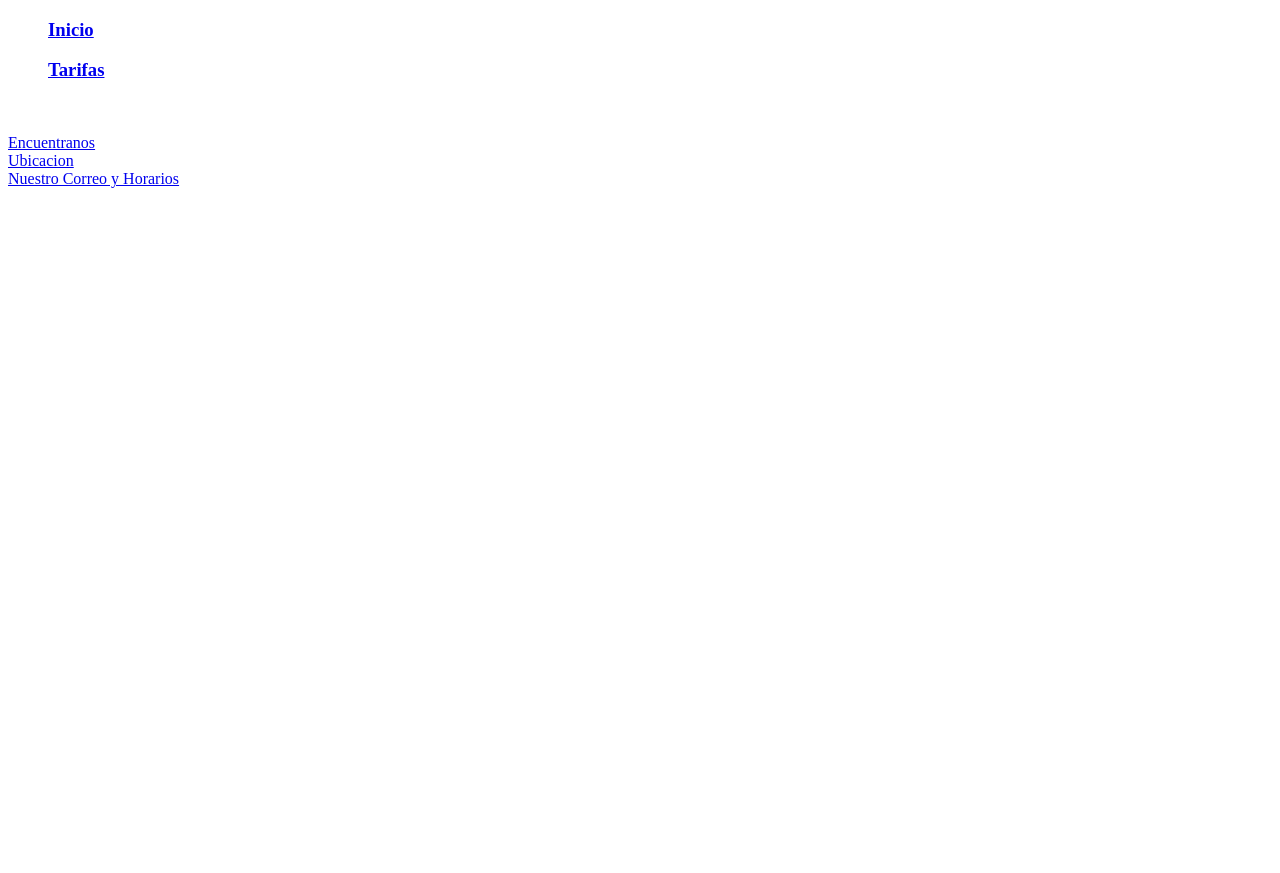
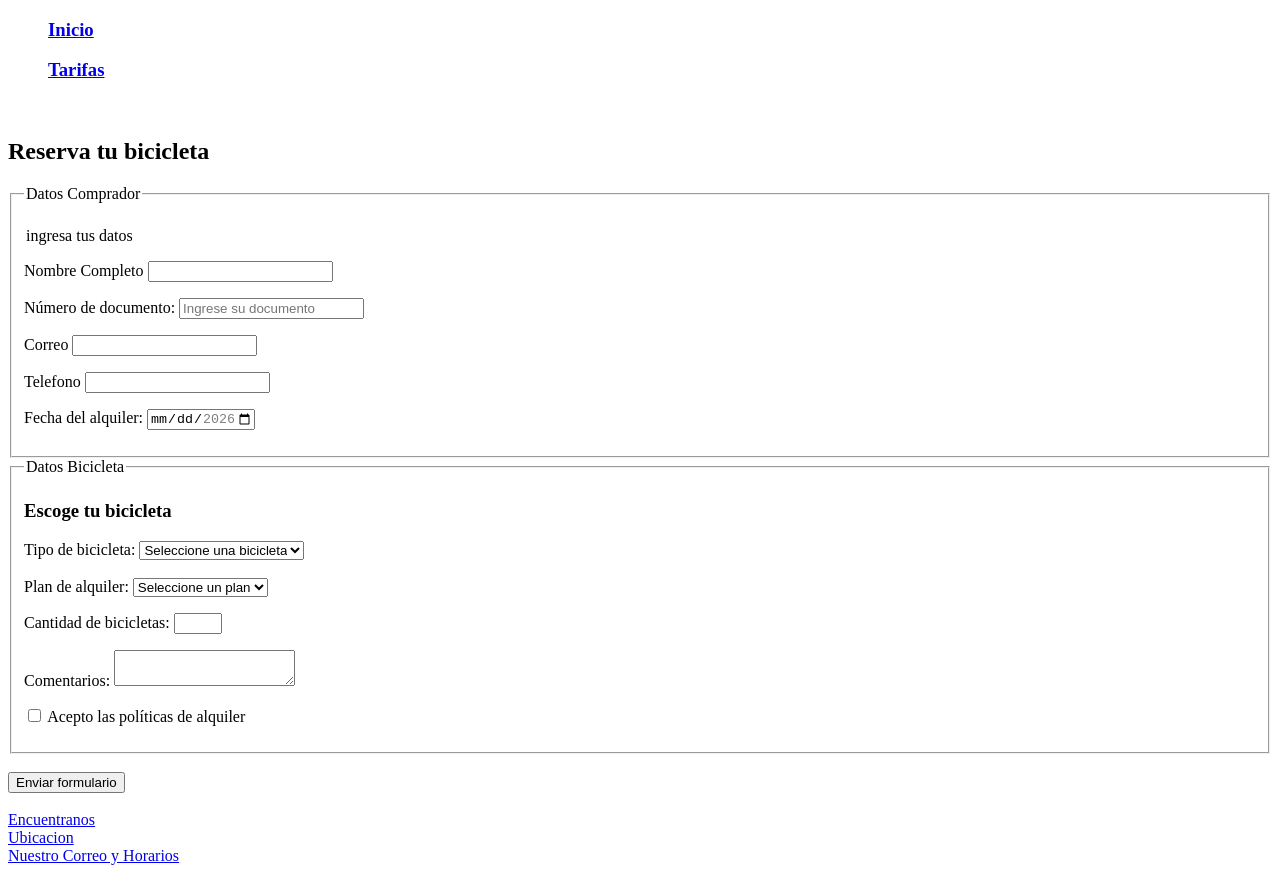
Before and after one commit to NilsonVelasco1802/Rueda-Libre, a plain HTML site: page pages/reservas.html in a window 1280 px wide. Before the commit the page ends 800 px from the top, so only its background shows below. Drawn offline with Linux system fonts and the light colour scheme.

Commit message:
se crea formulario a base de las reglas del cliente en recevas.html

```diff
--- a/pages/reservas.html
+++ b/pages/reservas.html
@@ -4,6 +4,7 @@
     <meta charset="UTF-8">
     <meta name="viewport" content="width=device-width, initial-scale=1.0">
     <title>Reservas</title>
+
 </head>
 <body>
     <menu>
@@ -16,11 +17,119 @@
     </a>
 </menu>
 
+<section>
+    <form action="#" method="post">
+        <h1>Reserva tu bicicleta</h1>
+
+        <fieldset>
+            <legend>Datos Comprador</legend>
+            <br>
+            <legend>ingresa tus datos</legend>
+            <p>
+                <label for="nombre">Nombre Completo</label>
+                <input type="text" id="nombre" name="nombre" required minlength="3">
+            </p>
+            <label for="documento">Número de documento:</label>
+            <input
+                type="text"
+                id="documento"
+                name="documento"
+                inputmode="numeric"
+                pattern="[0-9]{6,10}"
+                minlength="6"
+                maxlength="10"
+                oninput="this.value = this.value.replace(/[^0-9]/g, '')"
+                placeholder="Ingrese su documento"
+                required>
+            <p>
+                <label for="correo">Correo</label>
+                <input type="email" id="correo" name="correo">
+            </p>
+            <p>
+                <label for="telefono">Telefono</label>
+                <input type="tel" id="telefono" name="telefono" required pattern="[0-9],{10}"
+                title="Escibre almenos 10 numeros">
+            </p>
+            <p>
+                <label for="fecha">Fecha del alquiler:</label>
+
+                <input
+                    type="date"
+                    id="fecha"
+                    name="fecha"
+                    min="2026-11-01"
+                    max="2026-12-31"
+                    required>
+            </p>
+        </fieldset>
+
+        <fieldset>
+            <legend>Datos Bicicleta</legend>
+            <h3>Escoge tu bicicleta</h3>
+
+            <p>
+                <label for="bicicleta">Tipo de bicicleta:</label>
+                <select id="bicicleta" name="bicicleta" required>
+                    <option value="" disabled selected>Seleccione una bicicleta</option>
+                    <option value="montaña">Montaña</option>
+                    <option value="ruta">Ruta</option>
+                    <option value="urbana">Urbana</option>
+                    <option value="electrica">Eléctrica</option>
+                </select>
+                <br><br>
+
+                <label for="plan">Plan de alquiler:</label>
+                <select id="plan" name="plan" required>
+                    <option value="" disabled selected>Seleccione un plan</option>
+                    <option value="hora">Por horas</option>
+                    <option value="dia">Por día</option>
+                    <option value="semana">Por semana</option>
+                </select>
+            </p>
+            <p>
+                <label for="cantidad">Cantidad de bicicletas:</label>
+                <input
+                    type="number"
+                    id="cantidad"
+                    name="cantidad"
+                    min="1"
+                    max="6"
+                    step="1"
+                    required>
+            </p>
+            <p>
+                <label for="comentarios">Comentarios:</label>
+                <textarea
+                    id="comentarios"
+                    name="comentarios"
+                    maxlength="300"
+                    placeholder="Escriba sus comentarios (opcional)">
+                </textarea>
+            </p>
+
+            <p>
+                <input
+                    type="checkbox"
+                    id="politicas"
+                    name="politicas"
+                    value="aceptadas"
+                    required>
+
+                <label for="politicas">Acepto las políticas de alquiler</label>
+            </p>
+
+        </fieldset>
+        <br>
+        <button type="submit">Enviar formulario</button>
+    </form>
+</section>
+<br>
 <footer>
         <a href="encuentranos.html">Encuentranos</a><br>
         <a href="https://maps.app.goo.gl/HRqvATrAugZNDYvh9">Ubicacion</a><br>
         <a href="correo.html">Nuestro Correo y Horarios</a>
     </footer>
 
+
 </body>
 </html>
```
Also changed, not shown: index.html (+6 -7 lines).
